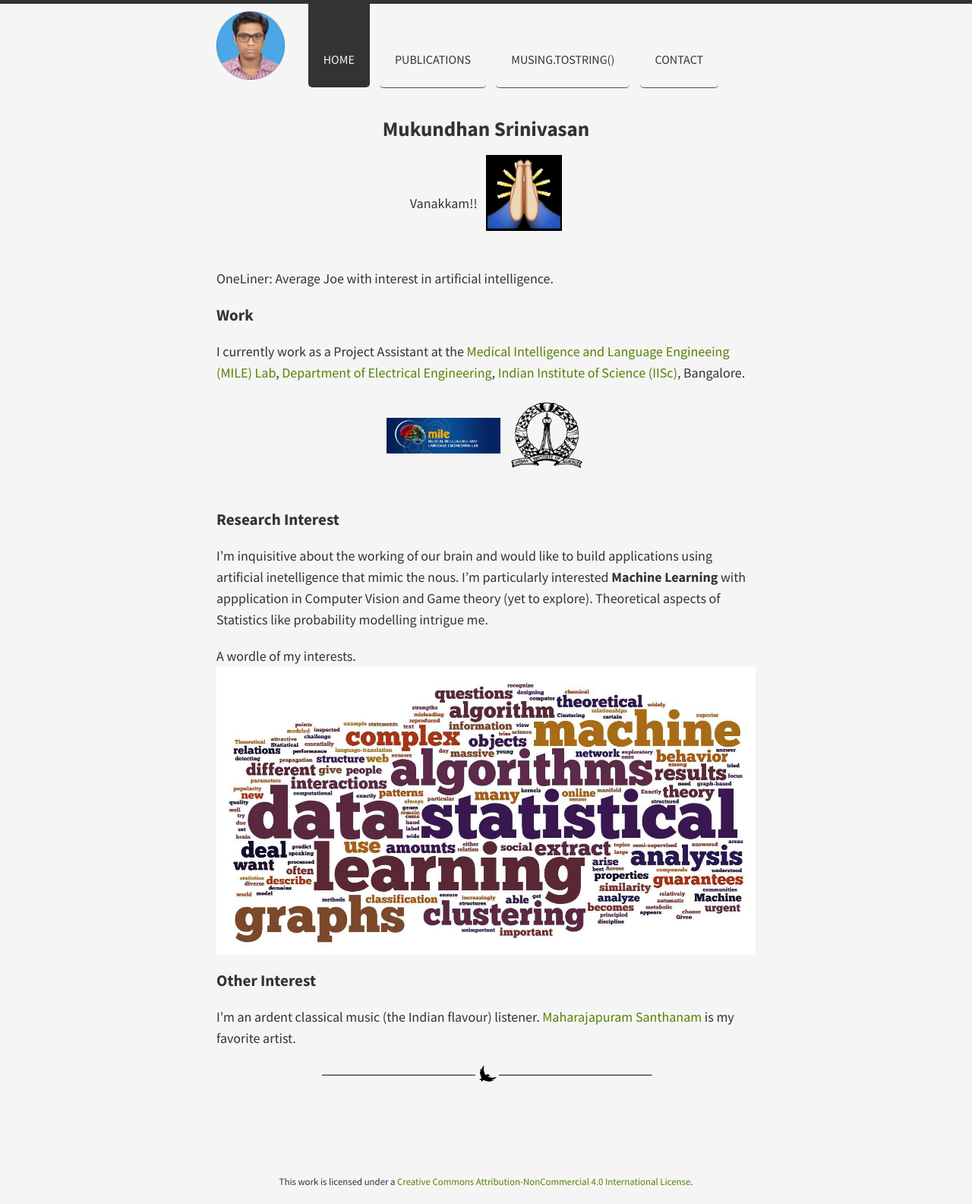
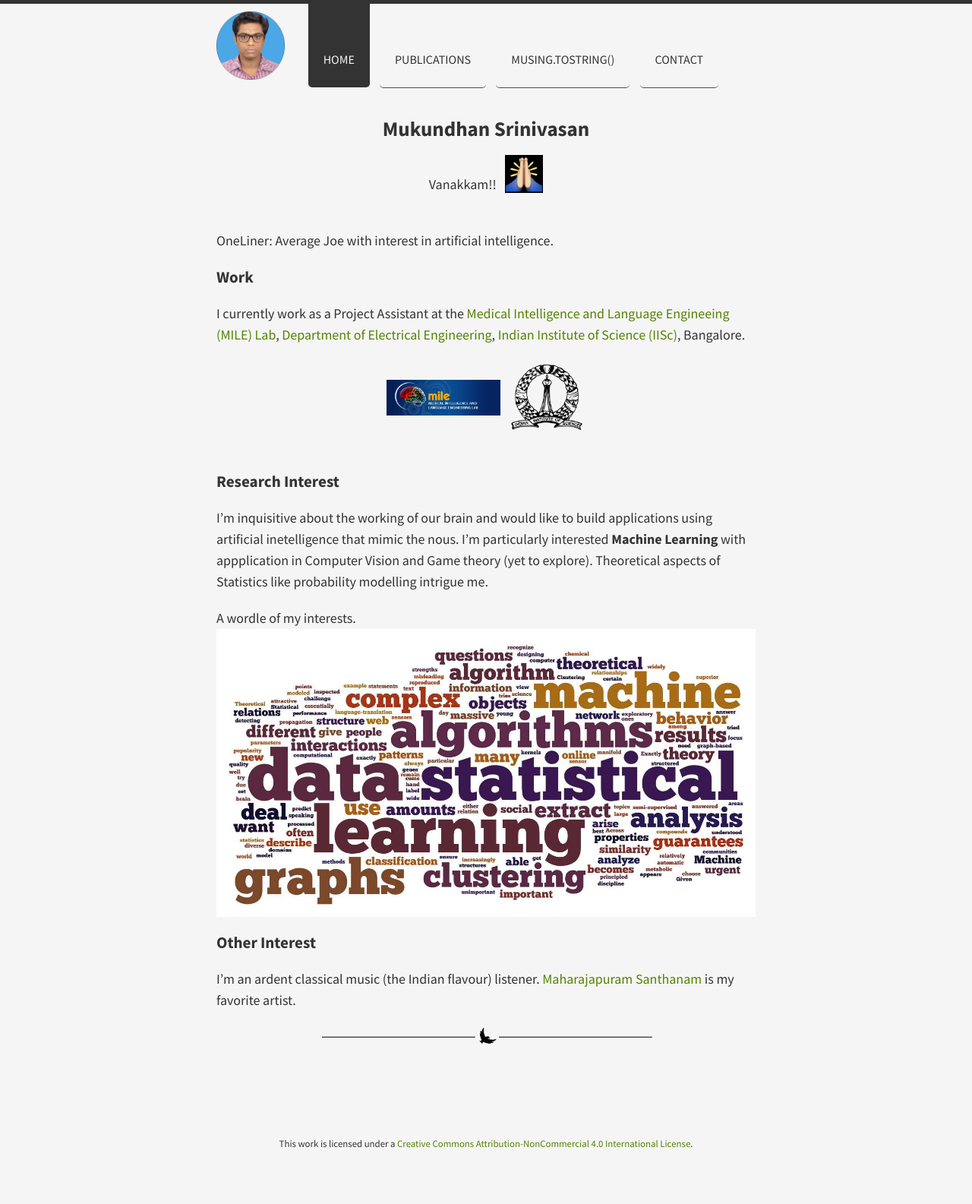
Before and after one commit to forkmsrini/forkmsrini.github.io-master, a Jekyll site: the page built from index.md, in a window 1280 px wide. Shown: the whole page at 76% size. Built offline with Jekyll 4.4.1, drawn with Linux system fonts in a browser that asks for light colours; nearby versions of some CDN libraries; Markdown is read by kramdown in place of the engine named in the settings; after the commit the page ends 1535 px from its top, so only the background shows below that.

Commit message:
Update index.md

```diff
--- a/index.md
+++ b/index.md
@@ -7,7 +7,7 @@
 <div align="center">
 <table text-align="center">
 <tr>
-<td>Vanakkam!!</td><td><img src='/public/images/vanakkam.png' width='100' border='0'></td>
+<td>Vanakkam!!</td><td><img src='/public/images/vanakkam.png' width='50' border='0'></td>
 </tr>
 </table>
 </div>
```
